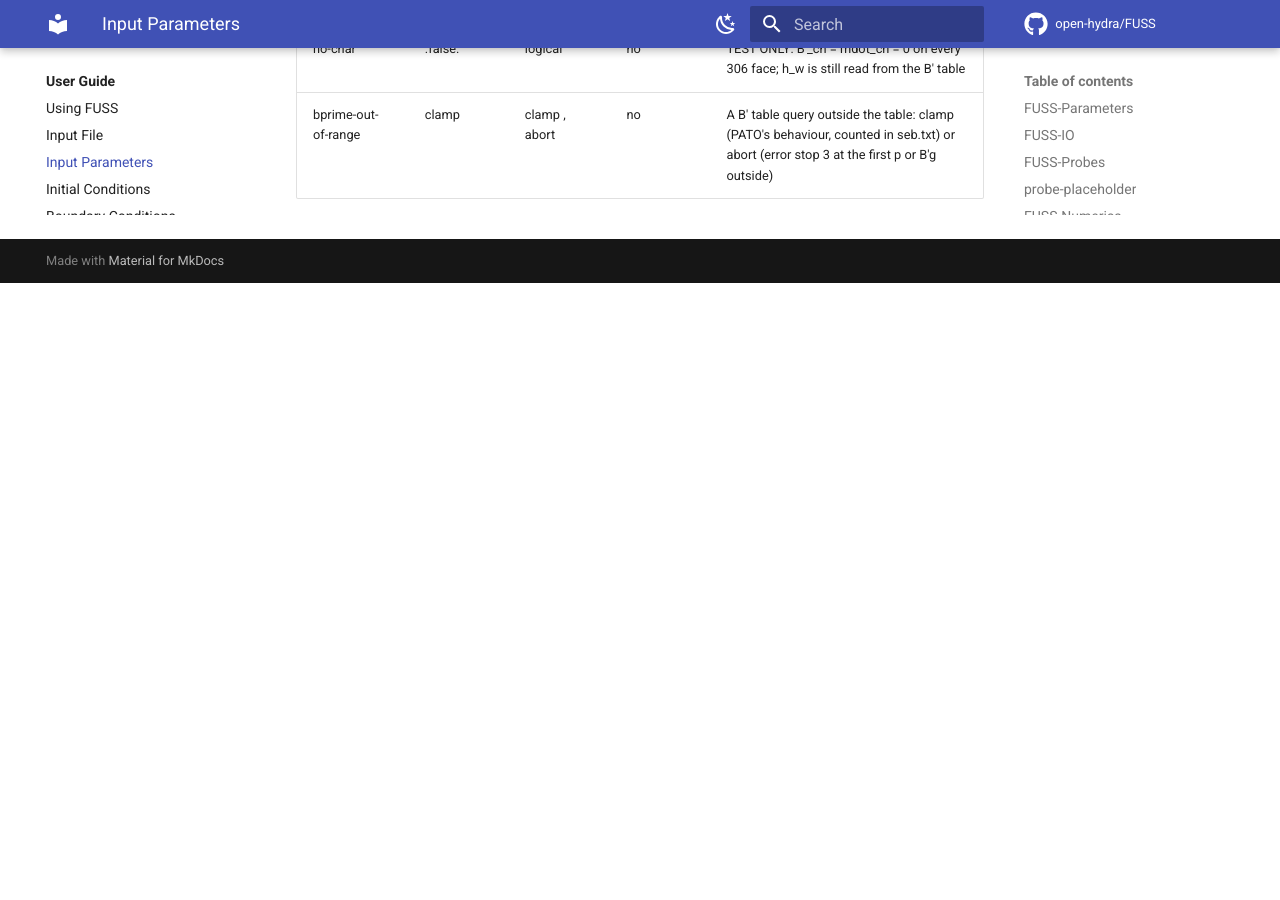
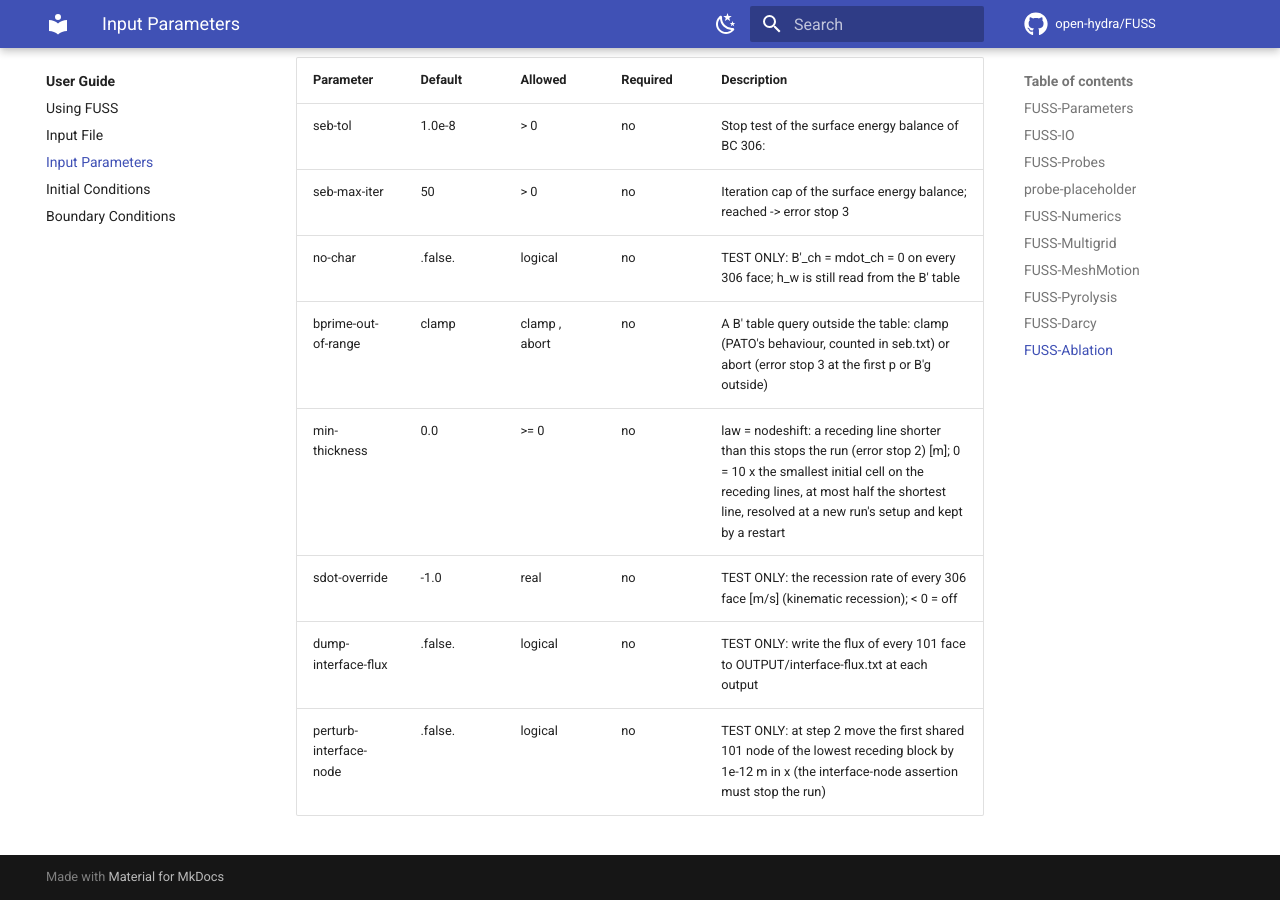
Before and after one commit to open-hydra/FUSS, an MkDocs documentation site: the page built from docs/user/registry.md, in a window 1280 px wide and 900 px high, scrolled down 5057 px. Built offline with MkDocs 1.6.1 and Material for MkDocs 9.7.7, drawn with Linux system fonts in a browser that asks for light colours; comment, search, counter and statistics services are not loaded; before the commit the page ends 5340 px from its top, so only the background shows below that; some of the changed text lies outside the part shown.

Commit message:
fuss: the receding mesh, law = nodeshift (plan 08 stage B)
A block that owns ablating faces (306) recedes from that face.

MORPH:
- New law morph_motion_nodeshift_t: the surface nodes move by a given
  displacement, the opposite face stays put, and every grid line is
  compressed uniformly in arc length, so a graded mesh keeps its
  grading.
- A consumed line is a MORPH_ERR_NEGVOL status, never a stop.
- Unit test test_morph_nodeshift: GCL <= 4e-16, surface sweep exactly
  -A delta, pinned faces bitwise.

Mod_Recession:
- Setup_Recession: the receding face per block and a surface-node
  map, by a sort of all block-boundary nodes. Rules: the 306 patch
  is closed across 101 interfaces, and blocks sharing a receding
  line give it the same length. Also the resolved min-thickness,
  min(10 x the smallest cell, half the shortest line), carried
  through bc306-state.dat.
- Compute_Node_Recession, once per step before the per-block law:
  the recession so far, then one displacement per surface node -- the
  area-weighted rate of every adjacent 306 face of every block,
  along the grid line -- and the consumed-block stop (error stop 2).
- Assert_Interface_Nodes, after the move: the nodes of every 101
  face still coincide bitwise (error stop 2).

Setup guards (Check_Ablation_BC_Topology, with or without pyrolysis):
- one receding face per block, its opposite face not 306;
- nodeshift needs a 306 face;
- no coupled face (103/104/307) on a receding block;
- a single material and no qvol in a receding block.

TEST ONLY keys: sdot-override, dump-interface-flux (the 101 flux to
interface-flux.txt; BC_Connection gains an optional q_out),
perturb-interface-node, and [FUSS-MeshMotion]
skip-bc-metrics-refresh.

Pyrolysis on a moving mesh stays refused until stage C.

Co-Authored-By: Claude Opus 5.5 (1M context) <noreply@anthropic.com>
Claude-Session: https://claude.ai/code/session_01Q6mgzZ4Em2XSijeD1s9D94

```diff
--- a/docs/user/registry.md
+++ b/docs/user/registry.md
@@ -63,7 +63,7 @@
 
 | Parameter | Default | Allowed | Required | Description |
 |-----------|---------|---------|----------|-------------|
-| law | static | static ,  prescribed ,  translation |  no | Mesh motion law |
+| law | static | static ,  prescribed ,  translation ,  nodeshift |  no | Mesh motion law (nodeshift: the ablating faces 306 recede, plan 08) |
 | vel | 0.0 | real |  no | Rigid-translation velocity [m/s] |
 | amp | 0.0 | >= 0 |  no | Prescribed-motion displacement amplitude per coordinate [m] |
 | kx | 0.0 | real |  no | Prescribed-motion wavenumbers multiplying x [1/m] |
@@ -72,6 +72,7 @@
 | omega | 0.0 | real |  no | Prescribed-motion angular frequency [1/s] |
 | gcl-tolerance | 1.0e-10 | > 0 |  no | Max relative discrete-GCL residual before the run is stopped |
 | taper-to-boundary | .false. | logical |  no | Taper prescribed motion to zero on the block boundary |
+| skip-bc-metrics-refresh | .false. | logical |  no | TEST ONLY: do not rebuild the ghost-cell metrics after the mesh moves |
 
 ## FUSS-Pyrolysis
 
@@ -107,3 +108,7 @@
 | seb-max-iter | 50 | > 0 |  no | Iteration cap of the surface energy balance; reached -> error stop 3 |
 | no-char | .false. | logical |  no | TEST ONLY: B'_ch = mdot_ch = 0 on every 306 face; h_w is still read from the B' table |
 | bprime-out-of-range | clamp | clamp ,  abort |  no | A B' table query outside the table: clamp (PATO's behaviour, counted in seb.txt) or abort (error stop 3 at the first p or B'g outside) |
+| min-thickness | 0.0 | >= 0 |  no | law = nodeshift: a receding line shorter than this stops the run (error stop 2) [m]; 0 = 10 x the smallest initial cell on the receding lines, at most half the shortest line, resolved at a new run's setup and kept by a restart |
+| sdot-override | -1.0 | real |  no | TEST ONLY: the recession rate of every 306 face [m/s] (kinematic recession); < 0 = off |
+| dump-interface-flux | .false. | logical |  no | TEST ONLY: write the flux of every 101 face to OUTPUT/<prefix>interface-flux.txt at each output |
+| perturb-interface-node | .false. | logical |  no | TEST ONLY: at step 2 move the first shared 101 node of the lowest receding block by 1e-12 m in x (the interface-node assertion must stop the run) |
```
Also changed, not shown: 16 other files.
